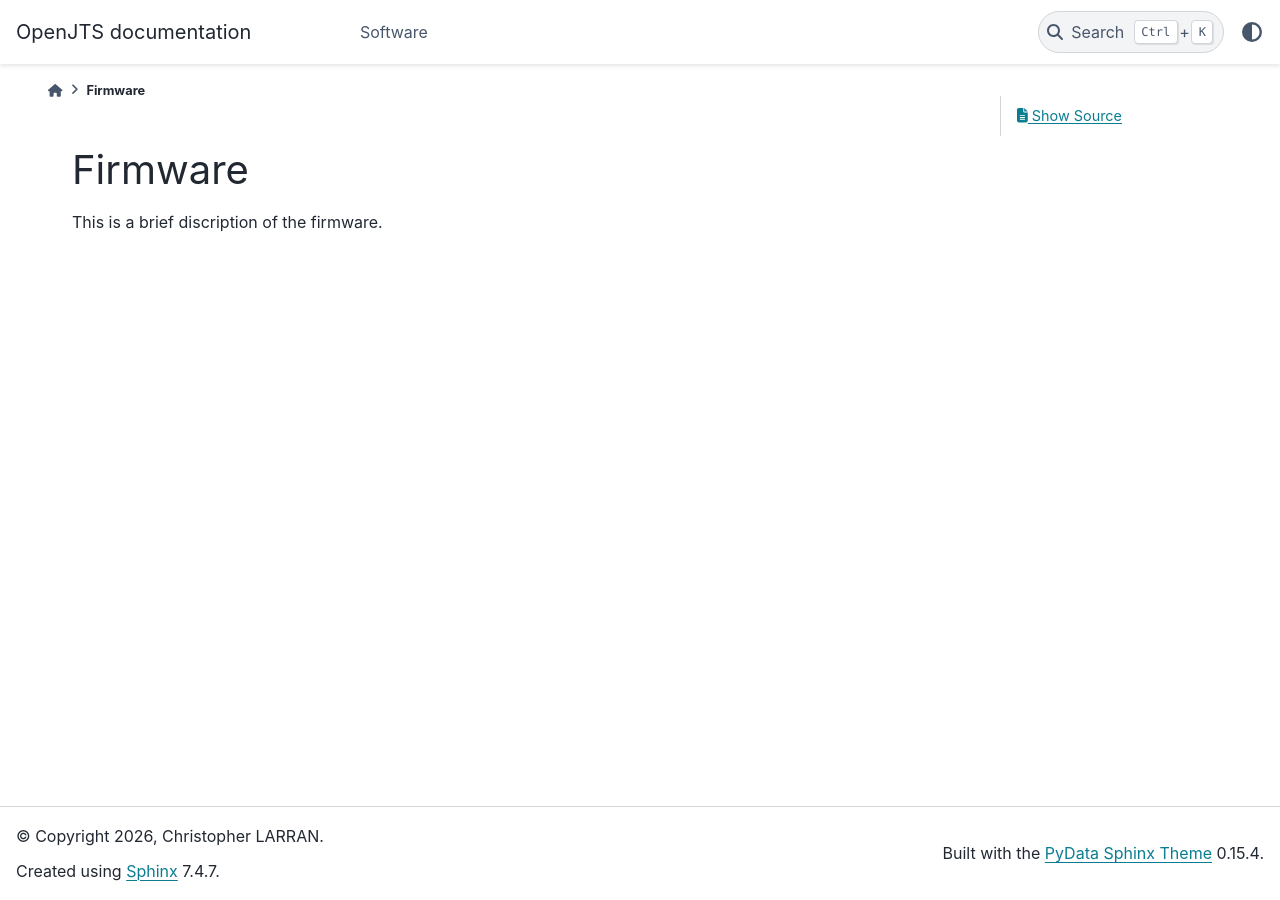
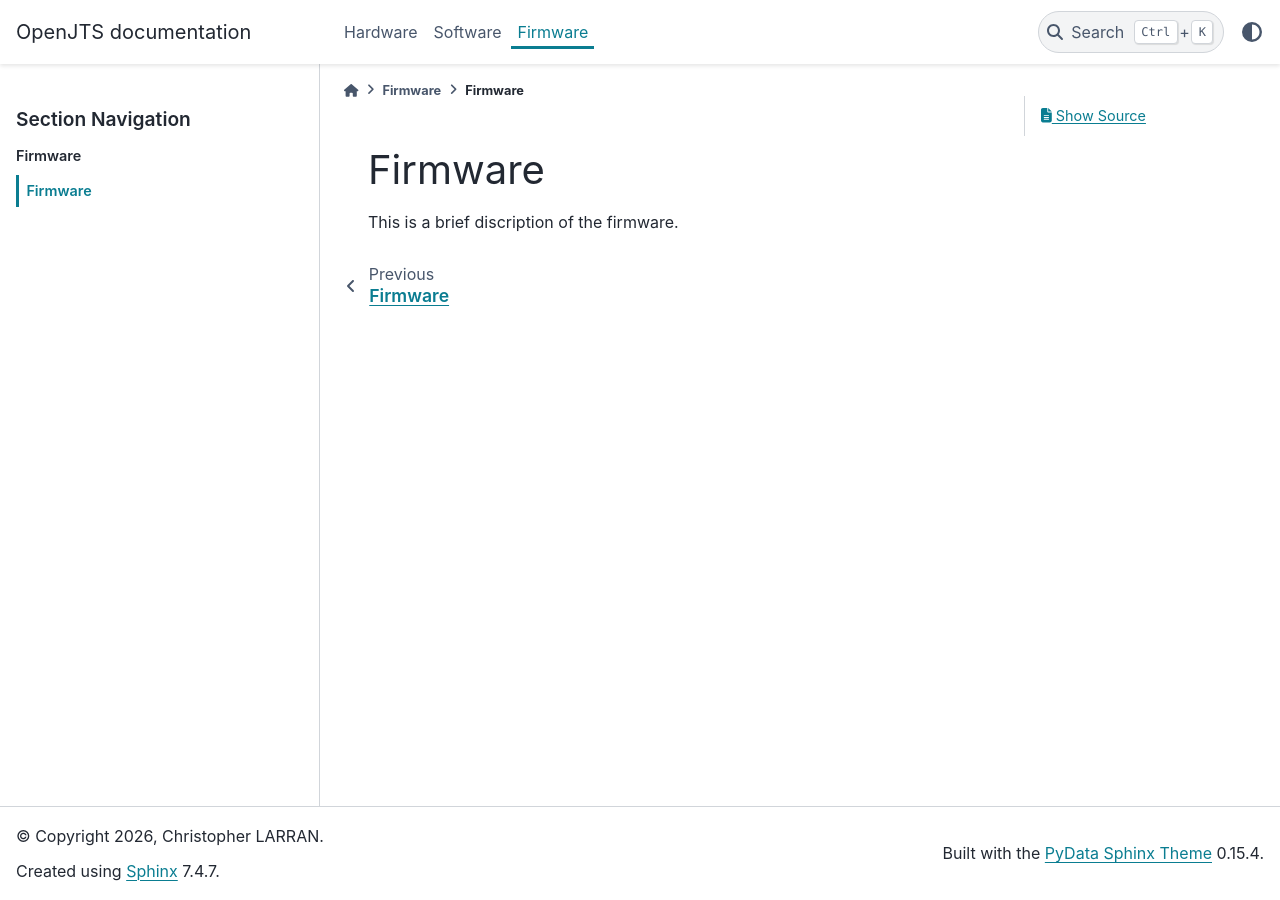
Before and after one commit to ILikeNickelback/OpenJTS, a Sphinx documentation site: the page built from docs/firmware/firmware.md, in a window 1280 px wide. Built offline with Sphinx 7.4.7 and the PyData theme 0.15.4, drawn with Linux system fonts in a browser that asks for light colours; pages that are not in the unit, such as notebooks, are missing from menus.

Commit message:
testing new docs structure

````diff
--- /dev/null
+++ b/docs/firmware/index.md
@@ -0,0 +1,10 @@
+# Firmware
+
+This section details what you need to know about firmware.
+
+```{toctree}
+:maxdepth: 2
+:caption: Firmware
+
+firmware
+```
--- a/docs/hardware/index.md
+++ b/docs/hardware/index.md
@@ -1,8 +1,10 @@
+# Hardware
+
 This section details what you need to know about hardware.
 
 ```{toctree}
 :maxdepth: 2
-:caption: Commercial
+:caption: Hardware
 
 commercial/index
 notes/index
````
